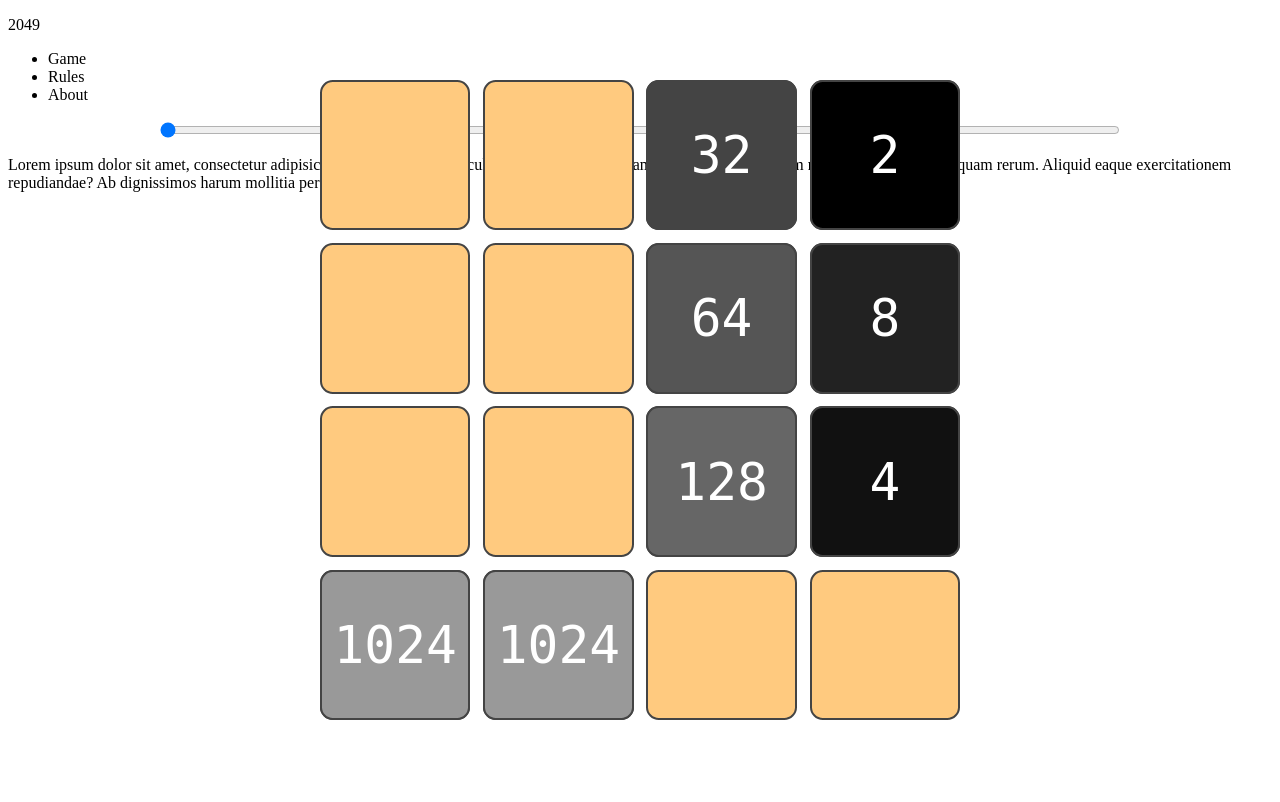
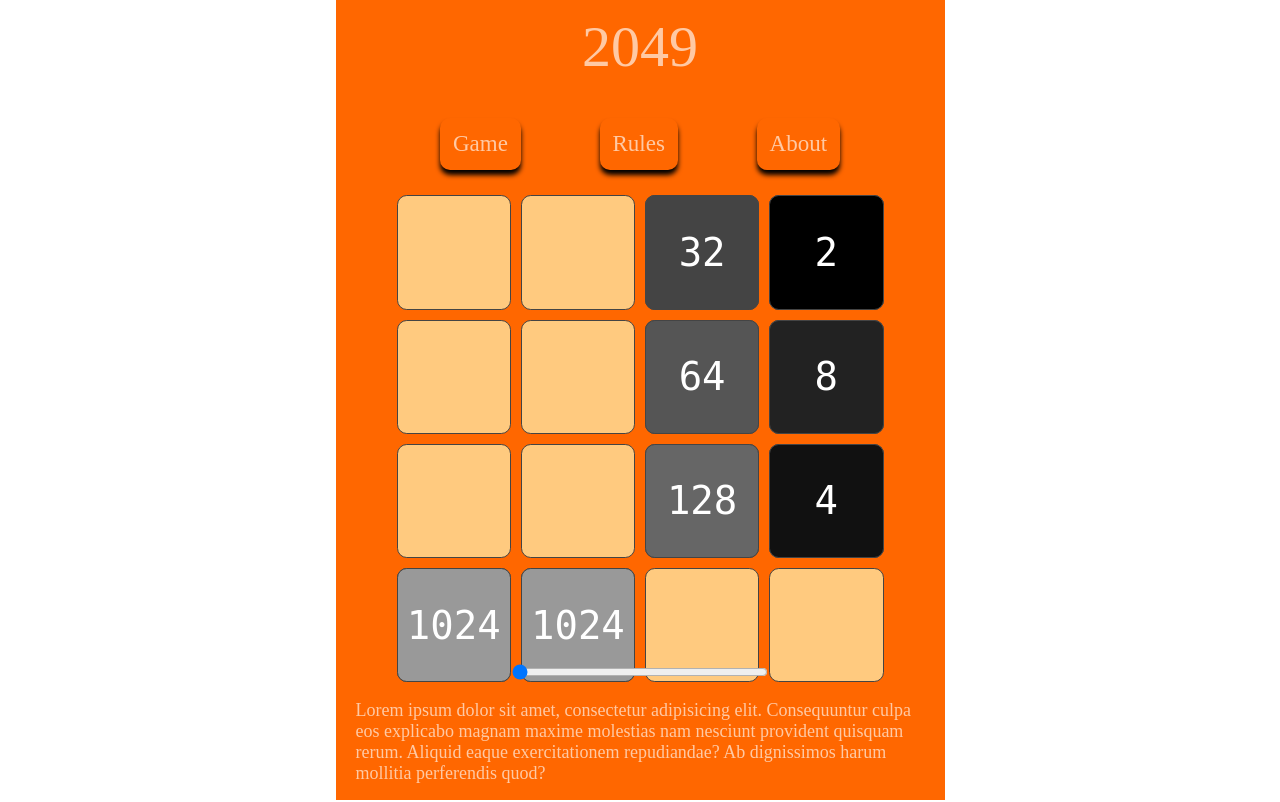
Before and after one commit to SelfCamp/2025, a PHP site: page / in a window 1280 px wide. Before the commit the page ends 720 px from the top, so only its background shows below. Run offline with PHP 8.4, Linux system fonts and the light colour scheme.

Commit message:
Update CSS from branch weblayout (accidentally overwritten during merge)

```diff
--- a/style.css
+++ b/style.css
@@ -1,14 +1,94 @@
 :root {
-  --board-size: 50vw;
+    --board-size: 40vw;
     --grid-gap: calc(var(--board-size) / 50);
     --tile-size: calc((var(--board-size) - (var(--grid-gap) * 3)) / 4);
     --tile-slide-length: calc(var(--tile-size) + var(--grid-gap));
 }
 
+/*layout*/
+
+
+
+header {
+    display: flex;
+    justify-content: center;
+    align-items: center;
+}
+
+footer p {
+    padding: 0 20px;
+    font-size: 1.5vw;
+}
+
+#title {
+    text-align: center;
+    font-size: 5vw;
+    margin: 1vw;
+}
+
+
+body {
+    background-color: #FF001E;
+    margin: 0;
+    color: #FFC9A4
+}
+
+nav {
+}
+
+nav ul {
+    display: flex;
+    list-style-type: none;
+    flex-wrap: wrap;
+    justify-content: space-evenly;
+    margin: 0;
+    padding: 2vw 2vw;
+    font-size: 2.5vw;
+
+}
+
+nav ul li {
+    border-radius: 10px;
+    box-shadow: 0 5px 5px black;
+    padding: 1vw;
+    cursor: pointer;
+    font-size: 2vw;
+}
+
+#front {
+    margin: auto;
+    display: grid;
+    grid-template-areas:
+            "title title title"
+            "game rules about"
+            "game game game"
+            "footer footer footer";
+    width: 50vw;
+    background-color: #FF6700;
+    max-height: 100vh;
+}
+
+
+#game {
+    position:relative;
+    width: 50vw;
+    height: 50vw;
+    display: flex;
+    justify-content: center;
+    align-items: center;
+    flex-wrap: wrap;
+}
+
+#board-container {
+    position: relative;
+    display: flex;
+    justify-content: center;
+    align-items: center;
+
+}
+
 #board, #board-base {
     position: absolute;
-  top: calc((100vh - var(--board-size)) / 2);
-  left: calc((100vw - var(--board-size)) / 2);
     width: var(--board-size);
     height: var(--board-size);
     display: grid;
@@ -26,7 +106,10 @@
 }
 
 #game-history {
-  width: 75vw;
+    position: absolute;
+    bottom: 0;
+    width: 20vw;
+    height: 2vh;
 }
 
 .tile {
@@ -158,3 +241,57 @@
         transform: scale(1.1);
     }
 }
+
+@media only screen and (max-width: 500px) {
+    #front {
+        width: 100vw;
+    }
+
+    #game {
+        width: 100vw;
+        height: 100vw;
+    }
+
+    #title {
+        text-align: center;
+        font-size: 10vw;
+        margin-bottom: 0;
+    }
+
+    nav ul li {
+        font-size: 10vw;
+    }
+    :root {
+        --board-size: 80vw;
+    }
+
+}
+
+@media only screen and (min-width: 1200px) {
+    #front {
+        width: 609px;
+    }
+
+    #game {
+        width: 487px;
+        height: 487px;
+        position: relative;
+        margin: auto;
+    }
+
+    #title {
+        font-size: 58px;
+    }
+
+    nav ul li {
+        font-size: 23px;
+    }
+    :root {
+        --board-size: 487px;
+    }
+
+    footer p {
+        padding: 0 20px;
+        font-size: 18px;
+    }
+}
```
Lines whose indentation alone changed are shown as unchanged.
